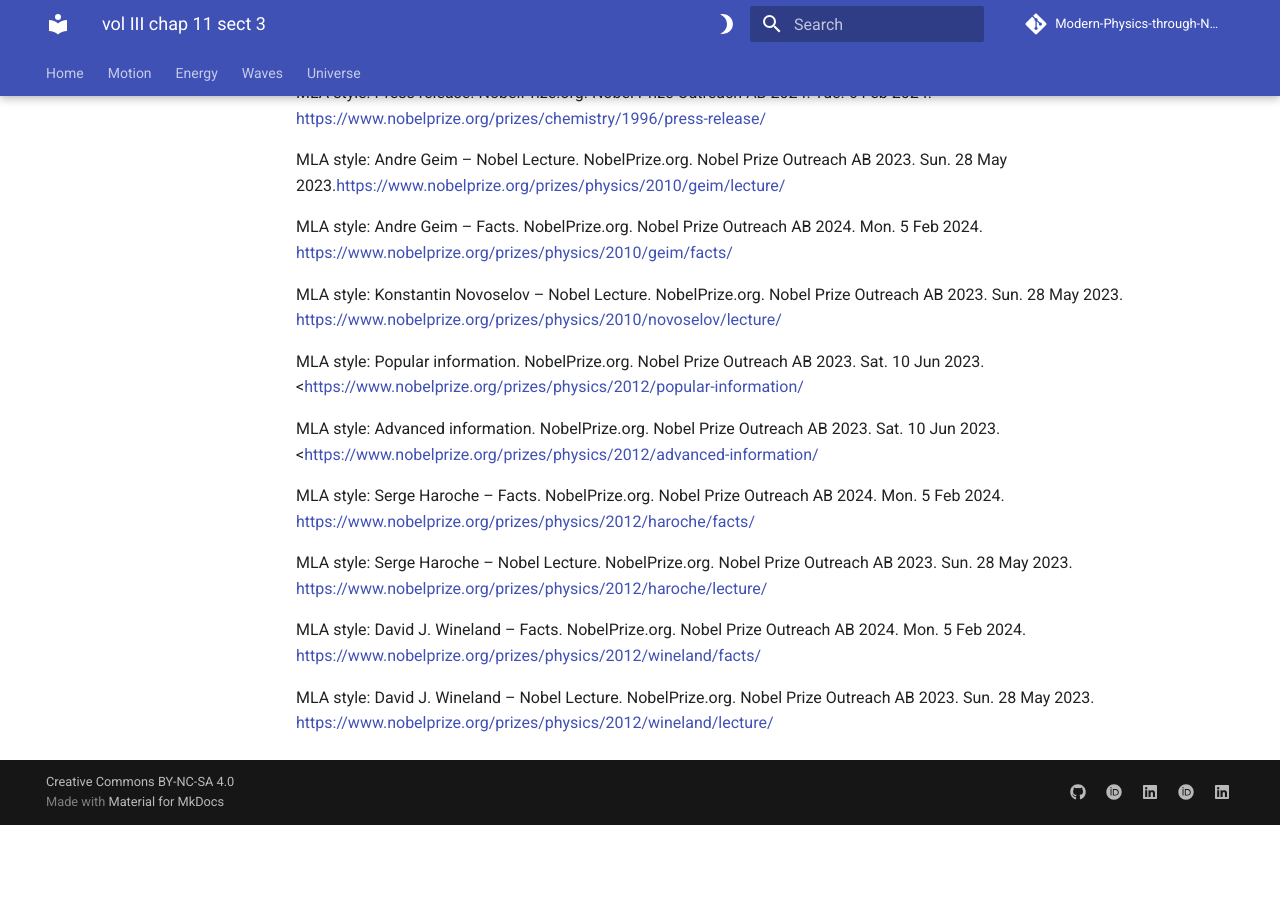
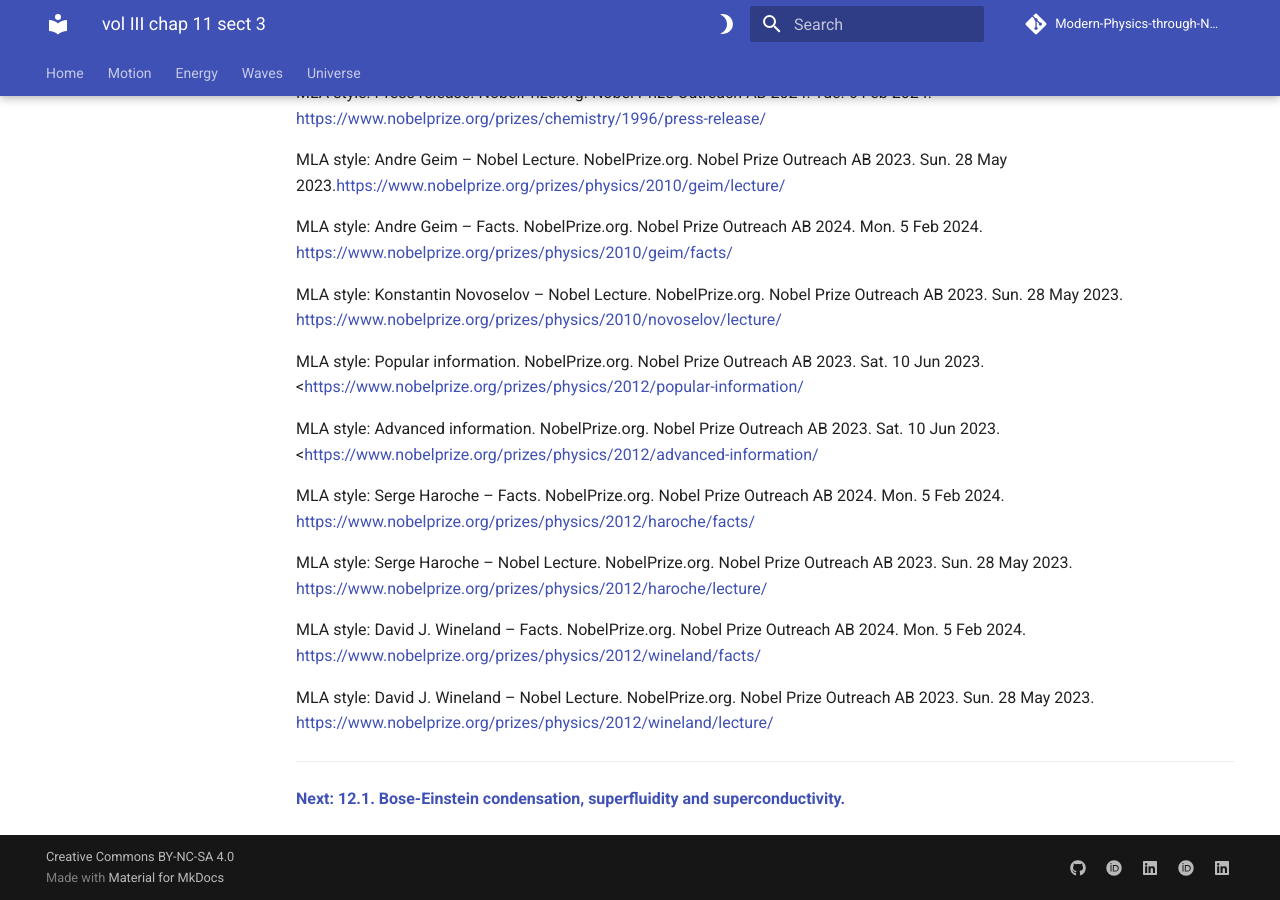
Before and after one commit to modphysnobel/modphysnobel.github.io, an MkDocs documentation site: the page built from docs/vol-III/vol-III-chap-11-sect-3.md, in a window 1280 px wide and 900 px high, scrolled down 10470 px. Built offline with MkDocs 1.6.1 and Material for MkDocs 9.7.7, drawn with Linux system fonts in a browser that asks for light colours; some web fonts are replaced; comment, search, counter and statistics services are not loaded; before the commit the page ends 11295 px from its top, so only the background shows below that.

Commit message:
Update vol-III-chap-11-sect-3.md

```diff
--- a/docs/vol-III/vol-III-chap-11-sect-3.md
+++ b/docs/vol-III/vol-III-chap-11-sect-3.md
@@ -1875,3 +1875,7 @@
 MLA style: David J. Wineland – Facts. NobelPrize.org. Nobel Prize Outreach AB 2024. Mon. 5 Feb 2024. <https://www.nobelprize.org/prizes/physics/2012/wineland/facts/>
 
 MLA style: David J. Wineland – Nobel Lecture. NobelPrize.org. Nobel Prize Outreach AB 2023. Sun. 28 May 2023. <https://www.nobelprize.org/prizes/physics/2012/wineland/lecture/>
+
+***
+
+[**Next: 12.1.	 Bose-Einstein condensation, superfluidity and superconductivity.**](./vol-III-chap-12-sect-1.md)
```
